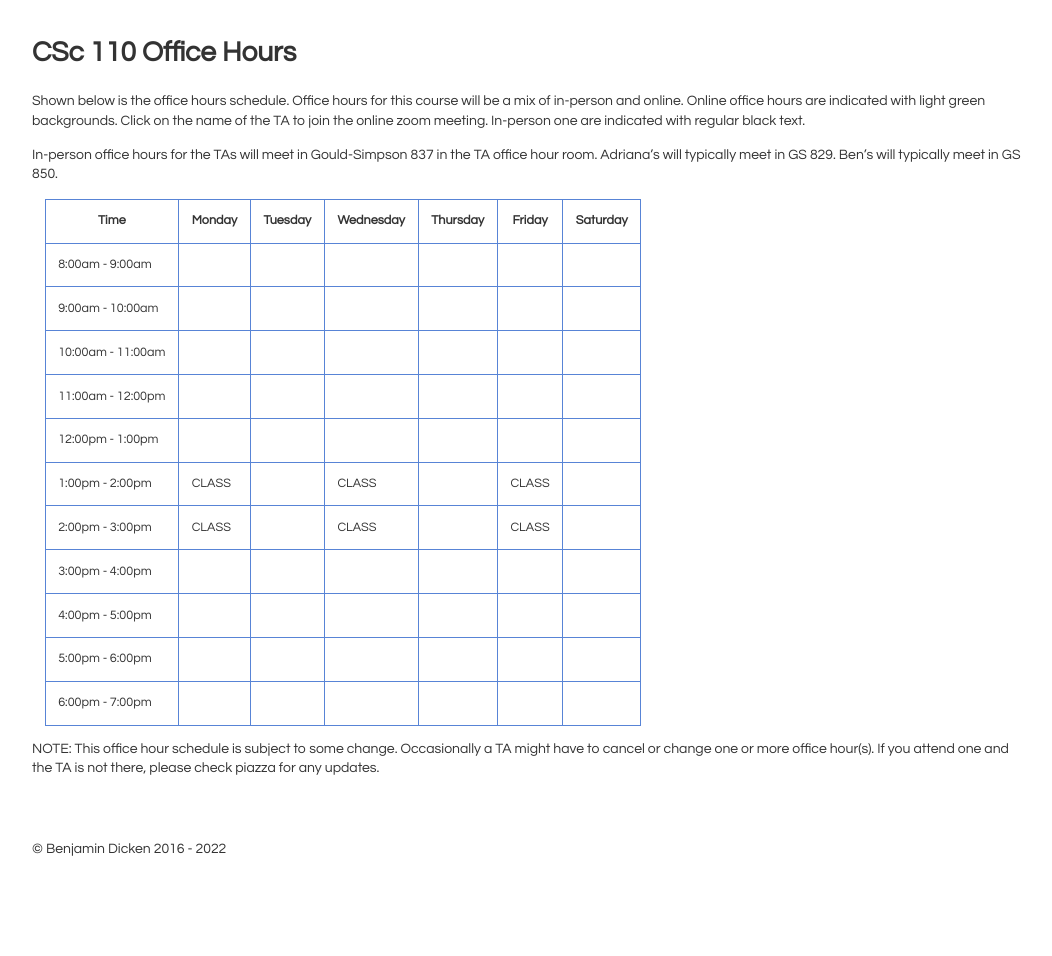
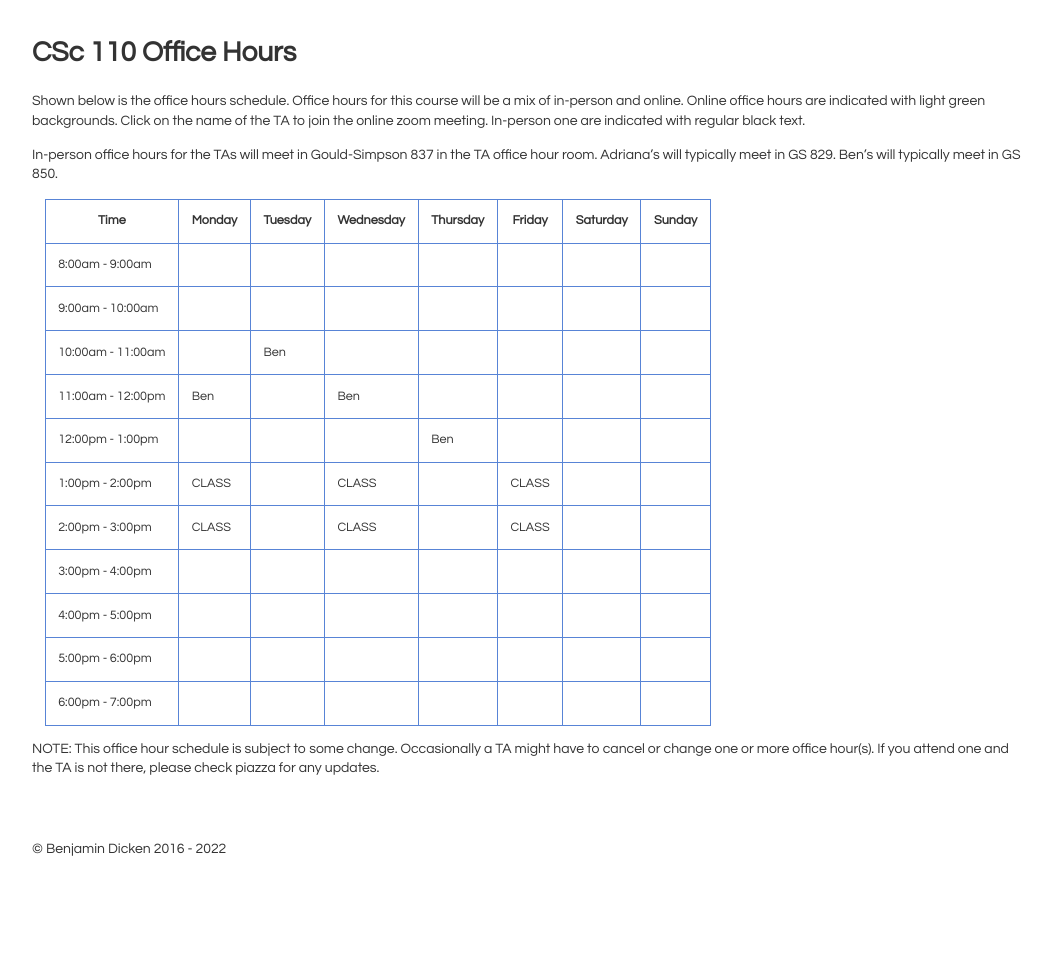
Before and after one commit to bddicken/cs110fall2022website, a Jekyll site: the page built from office_hours/index.md, in a window 1280 px wide. Shown: the whole page, without its empty margins (108-1160 px from the left). Built offline with Jekyll 4.4.1, drawn with Linux system fonts in a browser that asks for light colours.

Commit message:
Add Ben's office hours

```diff
--- a/office_hours/index.md
+++ b/office_hours/index.md
@@ -28,19 +28,19 @@ Adriana's will typically meet in GS 829.
 Ben's will typically meet in GS 850.
 
 
-| Time | Monday | Tuesday | Wednesday | Thursday | Friday | Saturday |
+| Time | Monday | Tuesday | Wednesday | Thursday | Friday | Saturday | Sunday |
 |---|---|---|---|---|---|
-| 8:00am - 9:00am   | | | | | | |
-| 9:00am - 10:00am  | | | | | | |
-| 10:00am - 11:00am | | | | | | |
-| 11:00am - 12:00pm | | | | | | |
-| 12:00pm - 1:00pm  | | | | | | |
-| 1:00pm - 2:00pm   | CLASS | | CLASS | | CLASS | |
-| 2:00pm - 3:00pm   | CLASS | | CLASS | | CLASS | |
-| 3:00pm - 4:00pm   | | | | | | |
-| 4:00pm - 5:00pm   | | | | | | |
-| 5:00pm - 6:00pm   | | | | | | |
-| 6:00pm - 7:00pm   | | | | | | |
+| 8:00am - 9:00am   | | | | | | | |
+| 9:00am - 10:00am  | | | | | | | |
+| 10:00am - 11:00am | | Ben | | | | | |
+| 11:00am - 12:00pm | Ben | | Ben | | | |  |
+| 12:00pm - 1:00pm  | | | | Ben | | | |
+| 1:00pm - 2:00pm   | CLASS | | CLASS | | CLASS | | |
+| 2:00pm - 3:00pm   | CLASS | | CLASS | | CLASS | | |
+| 3:00pm - 4:00pm   | | | | | | | |
+| 4:00pm - 5:00pm   | | | | | | | |
+| 5:00pm - 6:00pm   | | | | | | | |
+| 6:00pm - 7:00pm   | | | | | | | |
 
 NOTE: This office hour schedule is subject to some change.
 Occasionally a TA might have to cancel or change one or more office hour(s).
```
